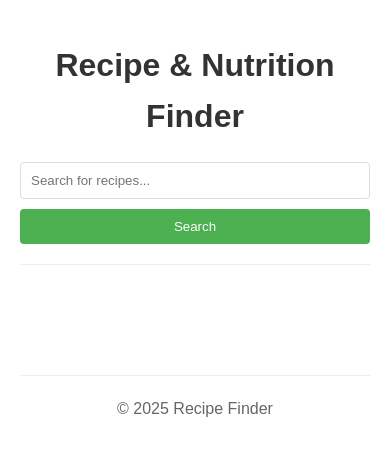
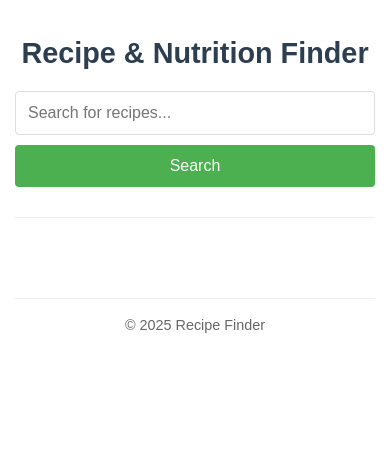
Before and after one commit to BrightonDube/wdd330-final-project, a plain HTML site: page index.html in a window 390 px wide. Drawn offline with Linux system fonts and the light colour scheme.

Commit message:
feat: implement responsive design with mobile-first CSS and desktop breakpoints

```diff
--- a/index.html
+++ b/index.html
@@ -4,7 +4,12 @@
     <meta charset="UTF-8">
     <meta name="viewport" content="width=device-width, initial-scale=1.0">
     <title>Recipe & Nutrition Finder</title>
+    <meta name="description" content="Find recipes and their nutritional information">
+    <meta name="theme-color" content="#4CAF50">
+    <!-- Mobile-first CSS -->
     <link rel="stylesheet" href="src/styles/main.css">
+    <!-- Desktop CSS (applies at 769px and above) -->
+    <link rel="stylesheet" href="src/styles/desktop.css" media="(min-width: 769px)">
 </head>
 <body>
     <header>
--- /dev/null
+++ b/src/styles/desktop.css
@@ -0,0 +1,37 @@
+/* Desktop Styles - min-width: 769px */
+
+/* Adjust the search container for desktop */
+.search-container {
+    max-width: 800px;
+    margin: 0 auto;
+}
+
+/* Adjust the results grid for desktop */
+#results {
+    grid-template-columns: repeat(auto-fill, minmax(300px, 1fr));
+    gap: 30px;
+    padding: 30px 0;
+}
+
+/* Add hover effects for better desktop interaction */
+button:hover {
+    background-color: #3d8b40;
+    transform: translateY(-1px);
+    box-shadow: 0 2px 5px rgba(0,0,0,0.2);
+}
+
+/* Adjust header padding for larger screens */
+header {
+    padding: 30px 0;
+}
+
+/* Add some spacing for the main content */
+main {
+    padding: 0 20px;
+}
+
+/* Adjust footer for larger screens */
+footer {
+    padding: 30px 0;
+    font-size: 1.1em;
+}
--- a/src/styles/main.css
+++ b/src/styles/main.css
@@ -1,3 +1,5 @@
+/* Mobile-First Base Styles */
+
 /* Basic Reset */
 * {
     margin: 0;
@@ -9,82 +11,75 @@
 body {
     font-family: Arial, sans-serif;
     line-height: 1.6;
-    padding: 20px;
+    padding: 15px;
+    margin: 0 auto;
+    color: #333;
+}
+
+/* Layout */
+header, main, footer {
+    width: 100%;
     max-width: 1200px;
     margin: 0 auto;
 }
 
-/* Header Styles */
+/* Header */
 header {
     text-align: center;
-    margin-bottom: 30px;
-    padding: 20px 0;
+    padding: 15px 0;
+    margin-bottom: 20px;
     border-bottom: 1px solid #eee;
 }
 
 h1 {
-    color: #333;
-    margin-bottom: 20px;
+    font-size: 1.8rem;
+    margin-bottom: 15px;
+    color: #2c3e50;
 }
 
 /* Search Container */
 .search-container {
     display: flex;
-    justify-content: center;
+    flex-direction: column;
     gap: 10px;
-    margin-top: 20px;
+    margin: 15px 0;
 }
 
 #searchInput {
-    padding: 10px;
-    width: 300px;
-    max-width: 100%;
+    padding: 12px;
+    width: 100%;
     border: 1px solid #ddd;
     border-radius: 4px;
+    font-size: 1rem;
 }
 
 button {
-    padding: 10px 20px;
+    padding: 12px;
     background-color: #4CAF50;
     color: white;
     border: none;
     border-radius: 4px;
     cursor: pointer;
-}
-
-button:hover {
-    background-color: #45a049;
+    font-size: 1rem;
+    width: 100%;
 }
 
 /* Results Section */
 #results {
     display: grid;
-    grid-template-columns: repeat(auto-fill, minmax(250px, 1fr));
+    grid-template-columns: 1fr;
     gap: 20px;
-    padding: 20px 0;
+    padding: 15px 0;
 }
 
 /* Footer */
 footer {
     text-align: center;
-    margin-top: 40px;
-    padding: 20px 0;
+    margin-top: 30px;
+    padding: 15px 0;
     border-top: 1px solid #eee;
     color: #666;
+    font-size: 0.9rem;
 }
 
-/* Responsive Design */
-@media (max-width: 600px) {
-    .search-container {
-        flex-direction: column;
-        align-items: center;
-    }
-
-    #searchInput {
-        width: 100%;
-    }
-
-    button {
-        width: 100%;
-    }
-}
+/* Desktop styles are loaded via separate stylesheet for better performance */
```
